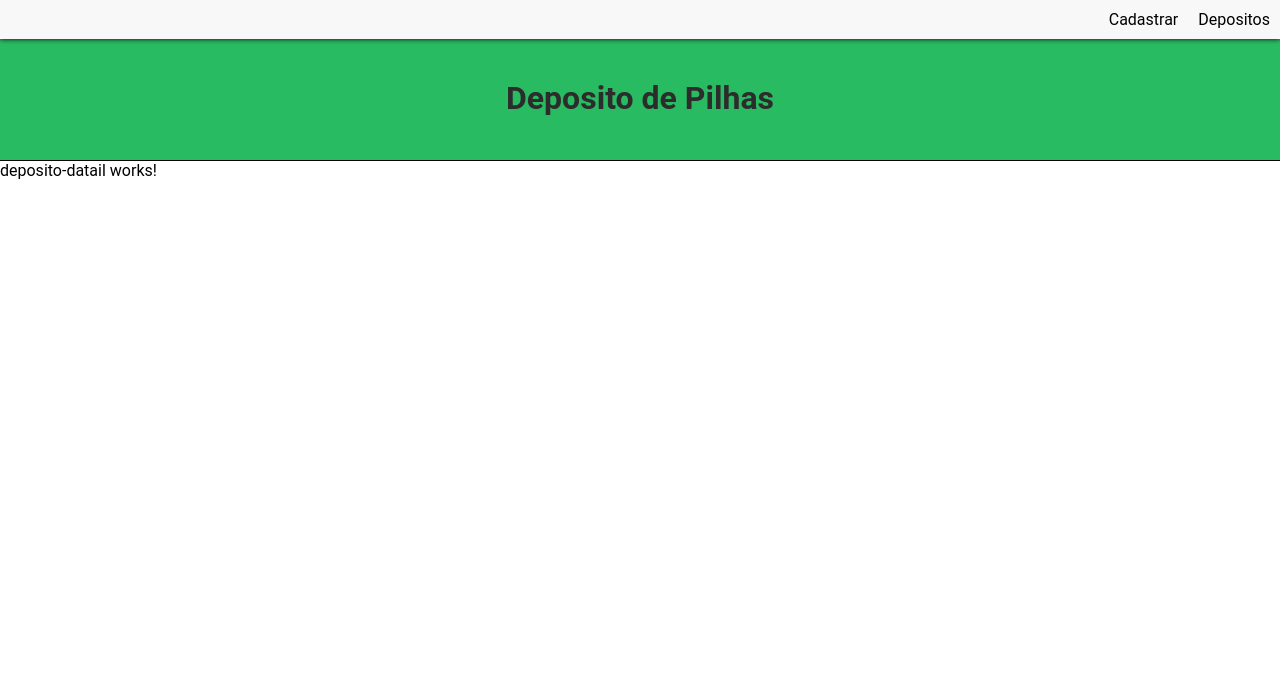
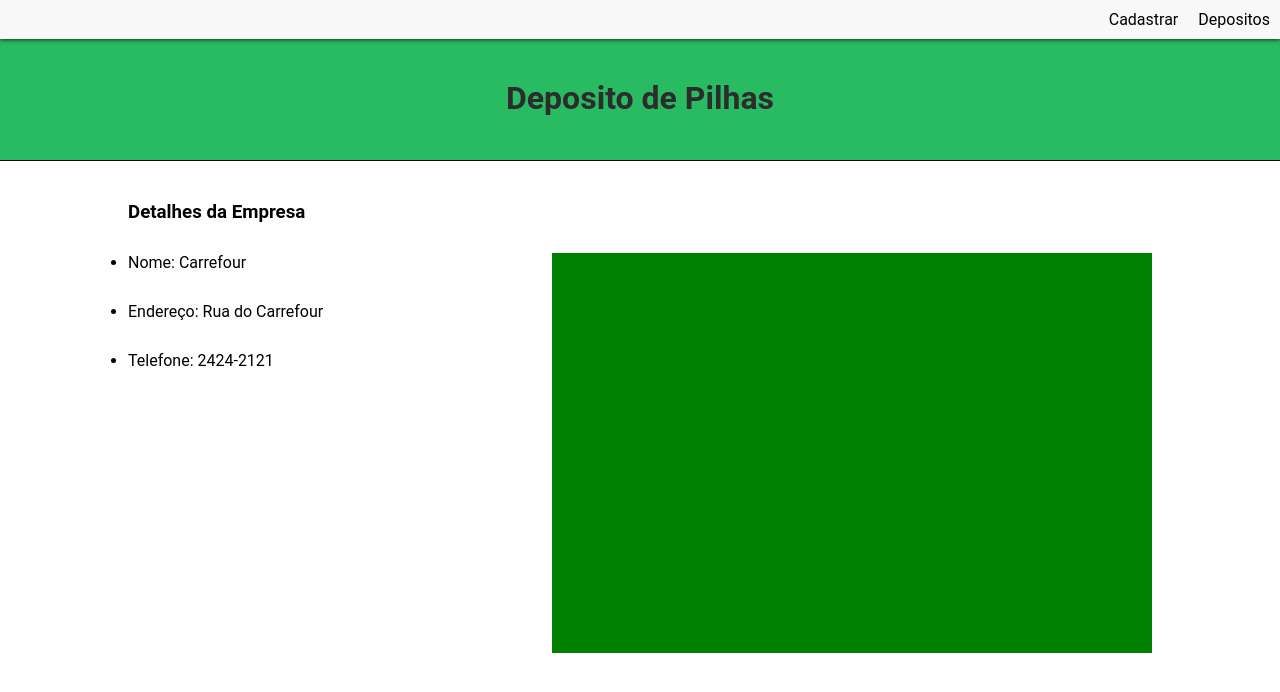
Before and after one commit to brunnogpcosta/deposito-de-pilha, an Angular app: page /detalhe/1 in a window 1280 px wide. Shown: the top 692 px of the page. Built offline with nearby package versions, Linux system fonts and the light colour scheme.

Commit message:
html e css pagina de detalhes

```diff
--- a/src/app/deposito-datail/deposito-datail.component.css
+++ b/src/app/deposito-datail/deposito-datail.component.css
@@ -0,0 +1,25 @@
+#painel-detalhe {
+  width: 80%;
+  margin: 0 auto;
+  margin-top: 40px;
+}
+
+.content-painel {
+  display: flex;
+  justify-content: space-between;
+  flex-wrap: wrap;
+}
+
+#painel-detalhe h3 {
+  margin-bottom: 30px;
+}
+
+ul li {
+  margin-bottom: 30px;
+}
+
+#painel-detalhe-direita {
+  height: 400px;
+  width: 600px;
+  background-color: green;
+}
--- a/src/app/deposito-datail/deposito-datail.component.html
+++ b/src/app/deposito-datail/deposito-datail.component.html
@@ -1,3 +1,11 @@
-<p>
-  deposito-datail works!
-</p>
+<div id="painel-detalhe">
+  <h3>Detalhes da Empresa</h3>
+  <div class="content-painel">
+    <ul id="painel-detalhe-esquerda">
+      <li>Nome: Carrefour</li>
+      <li>Endereço: Rua do Carrefour</li>
+      <li>Telefone: 2424-2121</li>
+    </ul>
+    <div id="painel-detalhe-direita"></div>
+  </div>
+</div>
--- a/src/app/deposito-datail/deposito-datail.component.ts
+++ b/src/app/deposito-datail/deposito-datail.component.ts
@@ -3,13 +3,12 @@ import { Component, OnInit } from '@angular/core';
 @Component({
   selector: 'app-deposito-datail',
   templateUrl: './deposito-datail.component.html',
-  styleUrls: ['./deposito-datail.component.css']
+  styleUrls: ['./deposito-datail.component.css'],
 })
 export class DepositoDatailComponent implements OnInit {
+  deposito: any = {};
 
-  constructor() { }
+  constructor() {}
 
-  ngOnInit() {
-  }
-
+  ngOnInit() {}
 }
```
